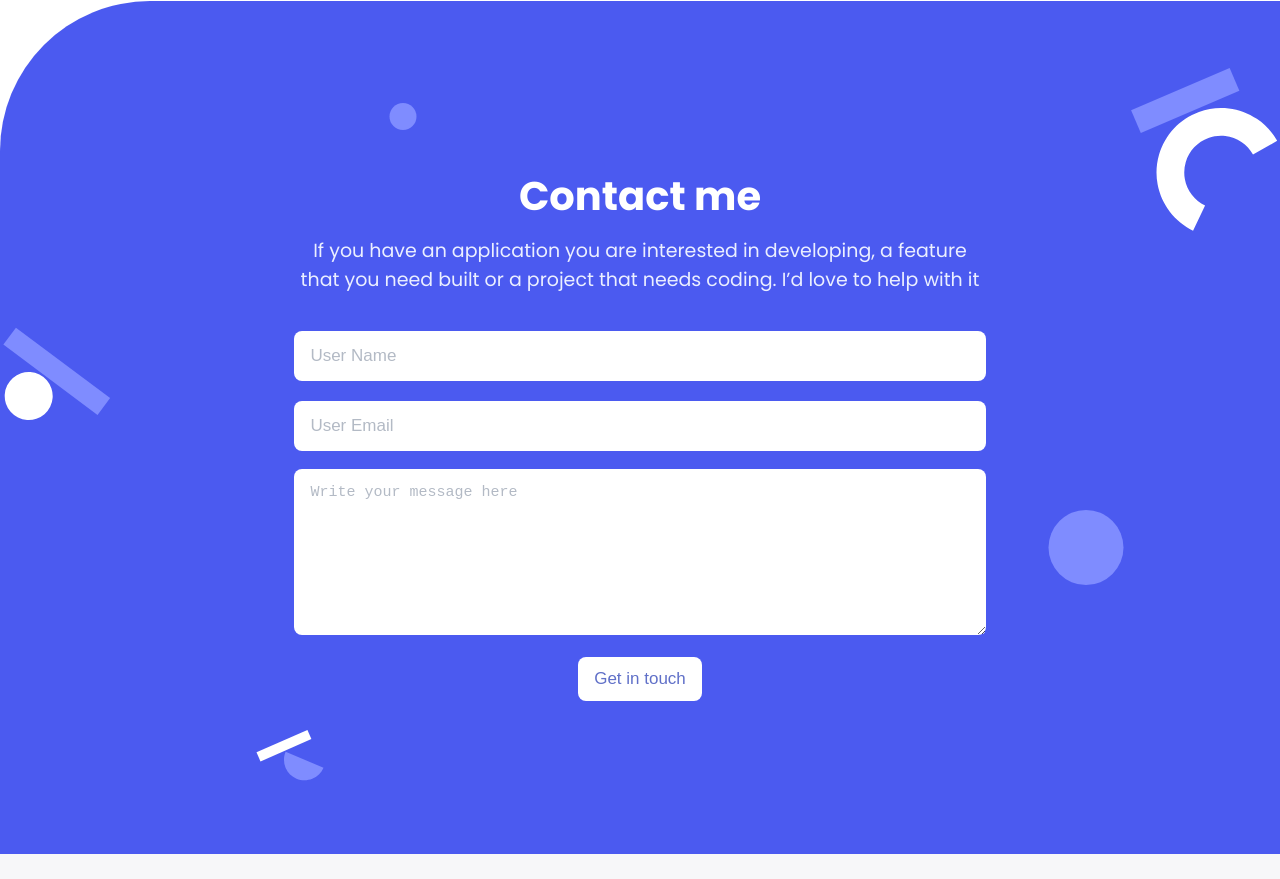
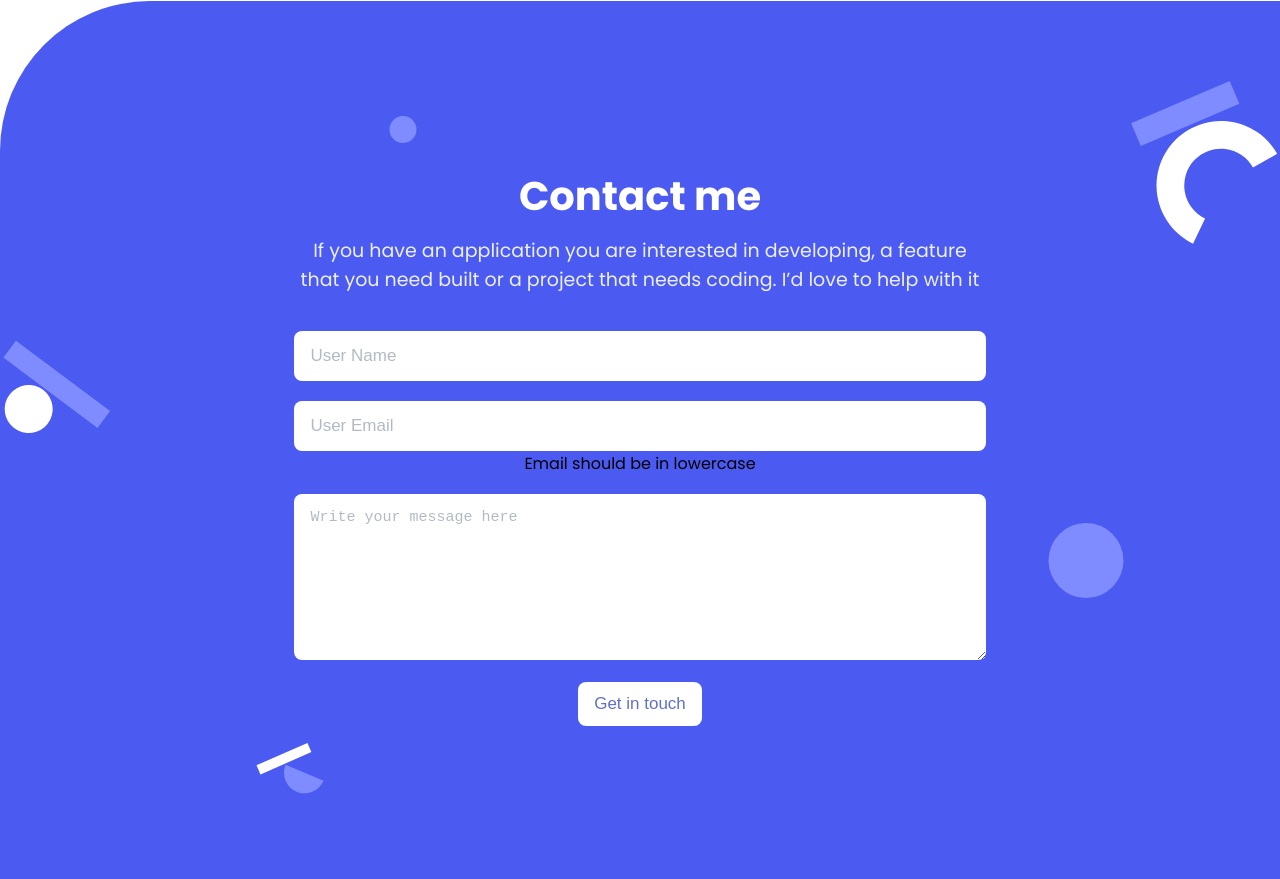
Before and after one commit to UbdaNam/Portfolio, a website: page index.html in a window 1280 px wide. Shown: the part 4312-5191 px from the top of the page. Before the commit the page ends 5166 px from the top, so only its background shows below. Drawn offline with nearby package versions, Linux system fonts and the light colour scheme.

Commit message:
Added error message in html file

```diff
--- a/index.html
+++ b/index.html
@@ -161,16 +161,18 @@
         </div>
         <p>If you have an application you are interested in developing, a feature that you need built or a project that
           needs coding. I’d love to help with it </p>
-        <form class="form" action="https://formspree.io/f/moqzdlre" method="post">
+          <!-- action="https://formspree.io/f/moqzdlre" method="post"-->
+        <form class="form">
           <label for="user_name">User Name</label>
           <input class="user_name" id="user_name" maxlength="30" name="User_Name" type="text" required placeholder="User Name">
           <label for="user_email"> User Email</label>
           <input class="user_email" id="user_email" name="User_Email" type="email" required placeholder="User Email">
+          <div id='error' class="error">Email should be in lowercase</div>
           <label for="message">Write your message</label>
           <textarea class="message" id="message" maxlength="500" name="user_message" required placeholder="Write your message here"
             rows="8"></textarea>
           <div>
-            <button>
+            <button type="submit">
               Get in touch
             </button>
           </div>
```
Also changed, not shown: index.js (line endings or trailing spaces).
